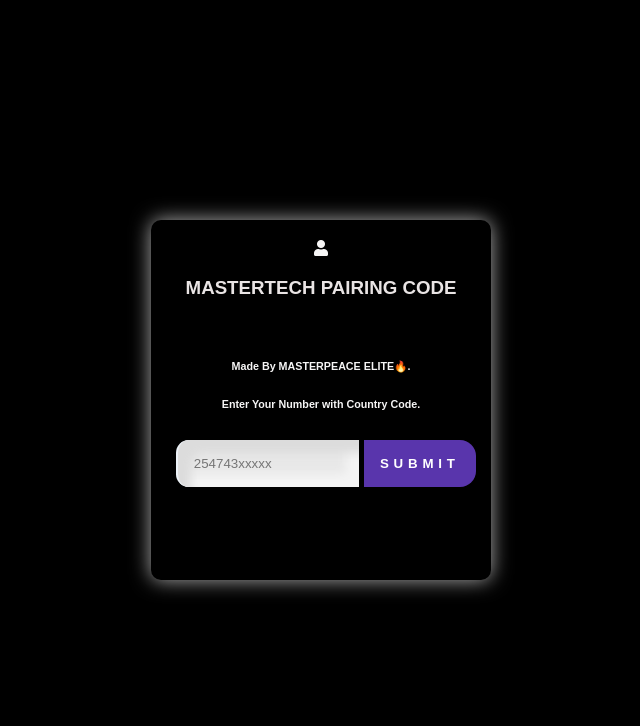
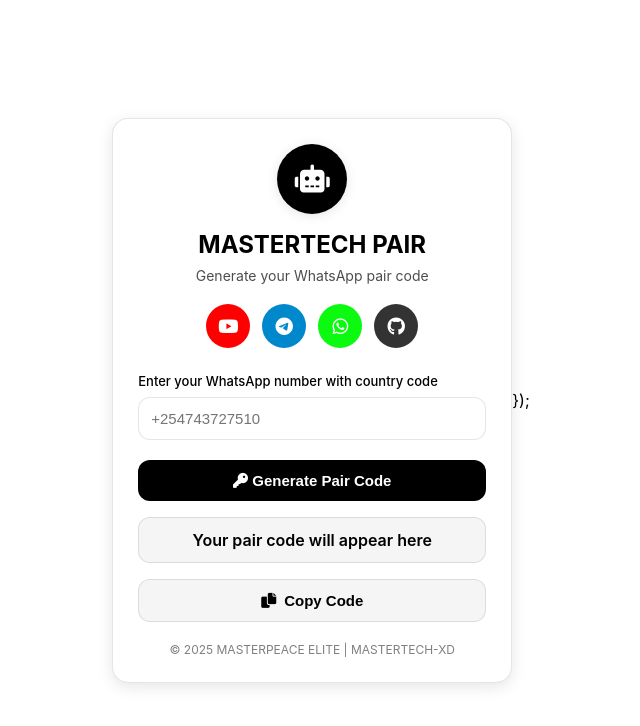
Before and after one commit to Mastertech-XD/elite-master.pair, a website: page pair.html in a window 1280 px wide. Shown: the whole page, without its empty margins (319-959 px from the left). Drawn offline with nearby package versions, Linux system fonts and the light colour scheme.

Commit message:
Update pair.html

```diff
--- a/pair.html
+++ b/pair.html
@@ -1,215 +1,336 @@
 <!DOCTYPE html>
 <html lang="en">
 <head>
-  <meta charset="UTF-8">
-  <meta name="viewport" content="width=device-width, initial-scale=1.0">
-  <title>Pair Code</title>
-  <link rel="stylesheet" href="https://cdnjs.cloudflare.com/ajax/libs/font-awesome/5.15.4/css/all.min.css">
+  <meta charset="UTF-8" />
+  <meta name="viewport" content="width=device-width, initial-scale=1.0"/>
+  <title>Mastertech-xd Bot - Pair Code Generator</title>
+  <link rel="stylesheet" href="https://cdnjs.cloudflare.com/ajax/libs/font-awesome/6.0.0/css/all.min.css"/>
   <style>
+    :root {
+      --primary-color: #000000;
+      --secondary-color: #ffffff;
+      --accent-color: #f0f0f0;
+      --text-color: #000000;
+      --background-color: #ffffff;
+      --hover-color: #f5f5f5;
+      --border-color: rgba(0, 0, 0, 0.1);
+    }
+
+    * {
+      margin: 0;
+      padding: 0;
+      box-sizing: border-box;
+    }
+
     body {
+      font-family: 'Inter', sans-serif;
+      background: var(--background-color);
+      color: var(--text-color);
+      min-height: 100vh;
       display: flex;
       justify-content: center;
       align-items: center;
-      height: 100vh;
-      margin: 0;
-      background: black;
-      font-family: Arial, sans-serif;
+      padding: 15px;
     }
 
     .container {
-      display: flex;
-      flex-direction: column;
-      align-items: center;
+      width: 100%;
+      max-width: 400px;
+      background: var(--background-color);
+      border-radius: 16px;
+      padding: 25px;
+      box-shadow: 0 4px 16px rgba(0, 0, 0, 0.1);
+      border: 1px solid var(--border-color);
     }
 
-    .box {
-      width: 300px;
-      height: 320px;
-      padding: 20px;
-      position: relative;
+    .header {
       text-align: center;
-      background-color: rgb(0, 0, 0);
-      border-radius: 10px;
-      transform: perspective(1000px) rotateY(0deg);
-      box-shadow: 0 0 20px rgba(250, 249, 249, 0.7);
-      position: relative;
+      margin-bottom: 25px;
     }
 
-    #text {
-      color: #f6f5f5;
+    .logo {
+      width: 70px;
+      height: 70px;
+      margin: 0 auto 16px;
+      background: var(--primary-color);
+      border-radius: 50%;
+      display: flex;
+      align-items: center;
+      justify-content: center;
+      font-size: 28px;
+      color: white;
+      box-shadow: 0 2px 12px rgba(0, 0, 0, 0.1);
     }
 
-    .input-container input {
-      color: #f1eaea;
+    .title {
+      font-size: 24px;
+      font-weight: 700;
+      margin-bottom: 8px;
+      color: var(--primary-color);
     }
 
-    .centered-text {
-      color: #e9e4e4;
+    .subtitle {
+      font-size: 14px;
+      color: rgba(0, 0, 0, 0.7);
+      margin-bottom: 20px;
     }
 
-    .input-container {
+    .social-icons {
       display: flex;
-      background: rgb(10, 10, 10);
-      border-radius: 1rem;
-      background: black;
-      box-shadow: black;
-      padding: 0.3rem;
-      gap: 0.3rem;
-      max-width: 300px;
-      width: 100%;
+      justify-content: center;
+      gap: 12px;
+      margin-bottom: 20px;
     }
 
-    .input-container input {
-      border-radius: 0.8rem 0 0 0.8rem;
-      background: #e8e8e8;
-      box-shadow: inset 13px 13px 10px #dcdcdc, inset -13px -13px 10px #f4f4f4;
-      width: 100%;
-      flex-basis: 75%;
-      padding: 1rem;
-      border: none;
-      border-left: 2px solid #ecf2f8;
-      color: #000000;
-      transition: all 0.2s ease-in-out;
+    .social-icons a {
+      width: 44px;
+      height: 44px;
+      border-radius: 50%;
+      display: flex;
+      align-items: center;
+      justify-content: center;
+      color: #fff;
+      font-size: 18px;
+      text-decoration: none;
+      transition: all 0.3s ease;
     }
 
-    .input-container input:focus {
-      border-left: 2px solid #ecf1f6;
-      outline: none;
-      box-shadow: inset 13px 13px 10px #f0f2f3, inset -13px -13px 10px #f4f4f4;
+    .social-icons a.youtube { background: #FF0000; }
+    .social-icons a.telegram { background: #0088cc; }
+    .social-icons a.whatsapp { background: #0cfa10; }
+    .social-icons a.github { background: #333; }
+
+    .social-icons a:hover {
+      transform: scale(1.1);
+      box-shadow: 0 4px 12px rgba(0,0,0,0.2);
     }
 
-    .input-container button {
-      flex-basis: 15%;
-      padding: 1rem;
-      background: #5935ac;
-      font-weight: 700;
-      letter-spacing: 0.3rem;
-      text-transform: uppercase;
-      color: white;
-      border: none;
-      width: 90%;
-      border-radius: 0 1rem 1rem 0;
-      transition: all 0.2s ease-in-out;
+    .input-group {
+      margin-bottom: 20px;
     }
 
-    .input-container button:hover {
-      background: linear-gradient(135deg, #c01736 0%, #8b17b6 100%);
+    .input-label {
+      display: block;
+      margin-bottom: 8px;
+      font-weight: 500;
+      font-size: 13px;
     }
 
-    @media (max-width: 500px) {
-      .input-container {
-        flex-direction: column;
+    .input-field {
+      width: 100%;
+      padding: 12px;
+      border: 1.5px solid var(--border-color);
+      border-radius: 12px;
+      background: var(--background-color);
+      color: var(--text-color);
+      font-size: 15px;
     }
 
-      .input-container input {
-        border-radius: 0.8rem;
+    .input-field:focus {
+      outline: none;
+      border-color: var(--primary-color);
+      box-shadow: 0 0 0 2px rgba(0, 0, 0, 0.1);
     }
 
-      .input-container button {
-        padding: 0.4rem;
-        border-radius: 0.8rem;
-      }
+    .generate-btn {
+      width: 100%;
+      padding: 12px;
+      background: var(--primary-color);
+      border: none;
+      border-radius: 12px;
+      color: var(--secondary-color);
+      font-size: 15px;
+      font-weight: 600;
+      cursor: pointer;
+      transition: all 0.3s ease;
+      margin-bottom: 16px;
     }
 
-    .centered-text {
-      text-align: center;
+    .generate-btn:hover {
+      transform: translateY(-1px);
+      box-shadow: 0 4px 12px rgba(0, 0, 0, 0.15);
     }
 
-    @media (max-width: 500px) {
-      .box {
-        width: 90%;
-      }
+    .code-display {
+      background: var(--hover-color);
+      padding: 12px;
+      border-radius: 12px;
+      text-align: center;
+      font-size: 16px;
+      font-weight: 600;
+      margin-bottom: 16px;
+      min-height: 40px;
+      display: flex;
+      align-items: center;
+      justify-content: center;
+      border: 1.5px solid var(--border-color);
     }
 
-    @media (max-width: 500px) {
-      .input-container input {
-        border-radius: 0.8rem;
-        width: 80%;
+    .copy-btn {
+      width: 100%;
+      padding: 12px;
+      background: var(--hover-color);
+      border: 1.5px solid var(--border-color);
+      border-radius: 12px;
+      font-size: 15px;
+      font-weight: 600;
+      cursor: pointer;
+      display: flex;
+      align-items: center;
+      justify-content: center;
+      gap: 8px;
     }
 
-      .input-container button {
-        padding: 1rem;
-        border-radius: 0.9rem;
-        width: 100%;
+    .copy-btn:hover {
+      background: var(--background-color);
+      border-color: var(--primary-color);
+    }
+
+    .success-message {
+      color: #000aff;
+      display: flex;
+      align-items: center;
+      justify-content: center;
+      gap: 8px;
+      font-size: 16px;
+    }
+
+    .error-message {
+      color: #e74c3c;
+      display: flex;
+      align-items: center;
+      justify-content: center;
+      gap: 8px;
+      font-size: 14px;
+    }
+
+    .loading {
+      display: none;
+      text-align: center;
+      margin: 16px 0;
+    }
+
+    .loading i {
+      font-size: 24px;
+      color: var(--primary-color);
+      animation: spin 1s linear infinite;
+    }
+
+    @keyframes spin {
+      0% { transform: rotate(0deg); }
+      100% { transform: rotate(360deg); }
+    }
+
+    .footer {
+      text-align: center;
+      margin-top: 20px;
+      font-size: 12px;
+      color: rgba(0, 0, 0, 0.5);
+    }
+
+    @media (max-width: 480px) {
+      .container {
+        padding: 20px;
+        border-radius: 12px;
+      }
+
+      .code-display {
+        font-size: 16px;
+        min-height: 50px;
       }
     }
   </style>
 </head>
 <body>
   <div class="container">
-    <div class="main">
-      <div class="box" id="box">
-        <div id="text">
-          <i class="fa fa-user"></i>
-          <p>
-            <h3 class="centered-text">MASTERTECH PAIRING CODE</h3>
-            <br>
-            <h6>Made By MASTERPEACE ELITE🔥.</h6>
-            <h6>Enter Your Number with Country Code.</h6>
-            <div class="input-container">
-              <input placeholder="254743xxxxx" type="number" id="number" placeholder="Enter your Phone Number with Country Code" name="">
-              <button id="submit">Submit</button>
+    <div class="header">
+      <div class="logo"><i class="fas fa-robot"></i></div>
+      <h1 class="title">MASTERTECH PAIR</h1>
+      <p class="subtitle">Generate your WhatsApp pair code</p>
+      <div class="social-icons">
+        <a href="https://www.youtube.com/@?sub_confirmation=1" target="_blank" class="youtube"><i class="fab fa-youtube"></i></a>
+        <a href="https://t.me/" target="_blank" class="telegram"><i class="fab fa-telegram-plane"></i></a>
+        <a href="https://whatsapp.com/channel/0029VazeyYx35fLxhB5TfC3D" target="_blank" class="whatsapp"><i class="fab fa-whatsapp"></i></a>
+        <a href="https://github.com/Mastertech-XD/Mastertech" target="_blank" class="github"><i class="fab fa-github"></i></a>
+      </div>
     </div>
 
-            <a id="waiting-message" class="centered-text" style="display: none;">Please wait a while</a>
-            <br>
-            <br>
-            <main id="pair"></main>
-          </p>
+    <div class="input-group">
+      <label class="input-label">Enter your WhatsApp number with country code</label>
+      <input type="text" id="mobileNumber" class="input-field" placeholder="+254743727510" pattern="[+][0-9]{10,}" title="Please enter country code starting with + followed by number">
+    </div>
+
+    <button class="generate-btn" id="submit">
+      <i class="fas fa-key"></i> Generate Pair Code
+    </button>
+
+    <div class="loading" id="loading">
+      <i class="fas fa-spinner"></i>
+    </div>
+
+    <div class="code-display" id="codeDisplay">
+      Your pair code will appear here
+    </div>
+
+    <button class="copy-btn" id="copy" onclick="copyCode()">
+      <i class="fas fa-copy"></i> Copy Code
+    </button>
+
+    <div class="footer">
+      <p>© 2025 MASTERPEACE ELITE | MASTERTECH-XD</p>
     </div>
   </div>
-    </div>
-  </div>
+
   <script src="https://cdnjs.cloudflare.com/ajax/libs/axios/1.0.0-alpha.1/axios.min.js"></script>
   <script>
-    let a = document.getElementById("pair");
-    let b = document.getElementById("submit");
-    let c = document.getElementById("number");
-    let box = document.getElementById("box");
+    document.getElementById("submit").addEventListener("click", async (e) => {
+      e.preventDefault();
+      const mobileNumberInput = document.getElementById("mobileNumber");
+      const codeDisplay = document.getElementById("codeDisplay");
+      const loadingSpinner = document.getElementById("loading");
 
-    async function Copy() {
-      let text = document.getElementById("copy").innerText;
-      let obj = document.getElementById("copy");
-      await navigator.clipboard.writeText(obj.innerText.replace('CODE: ', ''));
-      obj.innerText = "COPIED";
-      obj.style = "color:blue;font-weight:bold";
-      obj.size = "5";
-      setTimeout(() => {
-        obj.innerText = text;
-        obj.style = "color:white;font-weight-bold";
-        obj.size = "5";
-      }, 500);
+      const mobileNumber = mobileNumberInput.value.trim();
+      if (!mobileNumber) {
+        codeDisplay.innerHTML = '<div class="error-message"><i class="fas fa-exclamation-circle"></i> Please enter your WhatsApp number</div>';
+        return;
       }
 
-    b.addEventListener("click", async (e) => {
-      e.preventDefault();
-      if (!c.value) {
-        a.innerHTML = '<a style="color:white;font-weight:bold">Enter your WhatsApp number with Country Code</a><br><br>';
-      } else if (c.value.replace(/[^0-9]/g, "").length < 11) {
-        a.innerHTML = '<a style="color:red;font-weight:bold">Invalid Number</a><br><br>';
+      loadingSpinner.style.display = "block";
+      codeDisplay.innerHTML = '';
+
+      try {
+        const response = await axios(`/code?number=${mobileNumber.replace(/[^0-9]/g, "")}`);
+        const code = response.data.code || "Service Unavailable";
+        if (code === "Service Unavailable") {
+          codeDisplay.innerHTML = '<div class="error-message"><i class="fas fa-exclamation-circle"></i> Service Unavailable</div>';
         } else {
-        const Elite_Tech = c.value.replace(/[^0-9]/g, "");
-        let bb = "";
-        let bbc = "";
-        const cc = Elite_Tech.split('');
-        cc.map(a => {
-          bbc += a;
-          if (bbc.length == 3) {
-            bb += " " + a;
-          } else if (bbc.length == 8) {
-            bb += " " + a;
-          } else {
-            bb += a;
+          codeDisplay.innerHTML = `<div class="success-message"><i class="fas fa-check-circle"></i> CODE: ${code}</div>`;
+        }
+      } catch (error) {
+        console.error("Error generating code:", error);
+        codeDisplay.innerHTML = '<div class="error-message"><i class="fas fa-exclamation-circle"></i> Error generating code. Please try again.</div>';
+      } finally {
+        loadingSpinner.style.display = "none";
       }
     });
-        c.type = "text";
-        c.value = "+" + bb;
-        c.style = "color:black;font-size:20px";
-        a.innerHTML = '<a style="color:white;font-weight:bold">Please Wait...</a><br><br>';
-        let { data } = await axios(`/code?number=${Elite_Tech}`);
-        let code = data.code || "Service Unavailable";
-        a.innerHTML = '<font id="copy" onclick="Copy()" style="color:red;font-weight:bold" size="5">CODE: <span style="color:white;font-weight:bold">' + code + '</span></font><br><br><br>';
+
+    function copyCode() {
+      const codeDisplay = document.getElementById("codeDisplay").innerText;
+      const code = codeDisplay.replace('CODE: ', '');
+      navigator.clipboard.writeText(code).then(() => {
+        const copyBtn = document.getElementById("copy");
+        const originalText = copyBtn.innerHTML;
+        copyBtn.innerHTML = '<i class="fas fa-check"></i> Copied!';
+        setTimeout(() => {
+          copyBtn.innerHTML = originalText;
+        }, 2000);
+      }).catch(err => {
+        console.error("Failed to copy text: ", err);
+      });
     }
+  </script>
+</body>
+</html>
     });
   </script>
 </body>
```
Lines whose indentation alone changed are shown as unchanged.
